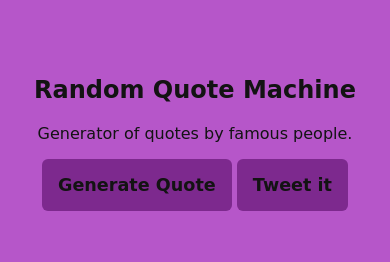
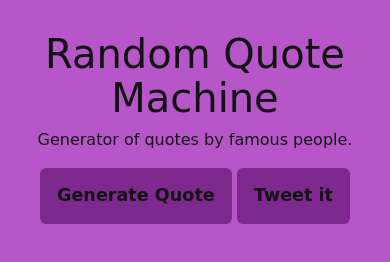
Before and after one commit to Osedread/RandomQuoteApp, a plain HTML site: page index.html in a window 390 px wide. Drawn offline with nearby package versions, Linux system fonts and the light colour scheme; a web font is replaced by a local one.

Commit message:
Made the webapp responsive and added active effects on button. Tweet button not retrieving the quote from the page

```diff
--- a/custom.js
+++ b/custom.js
@@ -1,4 +1,5 @@
 var $quoteBox = $('#quoteBox');
+
 
 
 
@@ -12,9 +13,11 @@ $(document).ready(function () {
 			dataType: 'jsonp',
 			data: "method=getQuote&format=jsonp&lang=en&jsonp=?",
 			success: function(response) {
+				$quoteBox.hide();
 				$quoteBox.empty();
 				$quoteBox.append('<p>' + response.quoteText + '</p>');
 				$quoteBox.append('<cite>- ' + response.quoteAuthor + '</cite>');
+				$quoteBox.fadeIn();
 			}
 		});
 	});
--- a/index.html
+++ b/index.html
@@ -1,28 +1,33 @@
 <!DOCTYPE html>
-<html>
+<html lang="en">
 
 <head>
 	<meta charset="utf-8">
 	<meta http-equiv="X-UA-Compatible" content="IE=edge">
+	<meta name="viewport" content="width=device-width, initial-scale=1, shrink-to-fit=no">
+
 	<title>Random Quote Machine</title>
 
-
-	<!-- STYLE -->
+    <!-- Bootstrap CSS -->
+    <link rel="stylesheet" href="https://maxcdn.bootstrapcdn.com/bootstrap/4.0.0-alpha.6/css/bootstrap.min.css" integrity="sha384-rwoIResjU2yc3z8GV/NPeZWAv56rSmLldC3R/AZzGRnGxQQKnKkoFVhFQhNUwEyJ" crossorigin="anonymous">
+	<!-- FONTS and CSS -->
 	<link href="https://fonts.googleapis.com/css?family=Griffy" rel="stylesheet">
 	<link rel="stylesheet" href="style.css">
 </head>
 
 <body>
 
-	<section>
-		<h1>Random Quote Machine</h1>
-		<p>Generator of quotes by famous people.</p>
-		<button type="button" id="generateQuote">Generate Quote</button>
-		<button type="button" id="tweetQuote">Tweet it</button>
+	<section class="container">
+		<div class="row">
+			<div class="col-xs-10 offset-xs-1 col-lg-6 offset-lg-3 m-t-1">
+				<h1>Random Quote Machine</h1>
+				<p>Generator of quotes by famous people.</p>
+				<button class="btn" id="generateQuote">Generate Quote</button>
+				<a class="btn twitter-share-button" id="tweetQuote" href="https://twitter.com/intent/tweet?text=">Tweet it</a>
 
-		<div id='quoteBox'>
-			<span class="textOfQuote"></span>
-			<span class="authorOfQuote"></span>
+				<div id='quoteBox'>
+				</div>
+			</div>
 		</div>
 	</section>
 
--- a/style.css
+++ b/style.css
@@ -11,19 +11,13 @@ body {
 
 }
 
-section {
-	/* border: 2px solid red;*/
-	margin-top: 3em;
+section div {
+	margin-top: 1em;
 }
 
-section div {
-	margin-top: 2em;
-}
-
-button {
+.btn {
 	background-color: rgb(125, 41, 142);
 	border-radius: 6px;
-	border: none;
 	color: rgb(19, 19, 19);
 	font-family: inherit;
 	font-size: 1.1em;
@@ -33,6 +27,15 @@ button {
 	text-decoration: none;
 }
 
-button:hover {
-	    box-shadow: 2px 2px rgb(40, 40, 40);
-	}
+.btn:hover {
+	box-shadow: 2px 2px rgb(40, 40, 40);
+	color: inherit;
+}
+
+.btn:active {
+	box-shadow: inset 0 0 10px rgb(40, 40, 40);
+}
+
+.btn:focus {
+	outline: none;
+}
```
Also changed, not shown: 1 other file.
